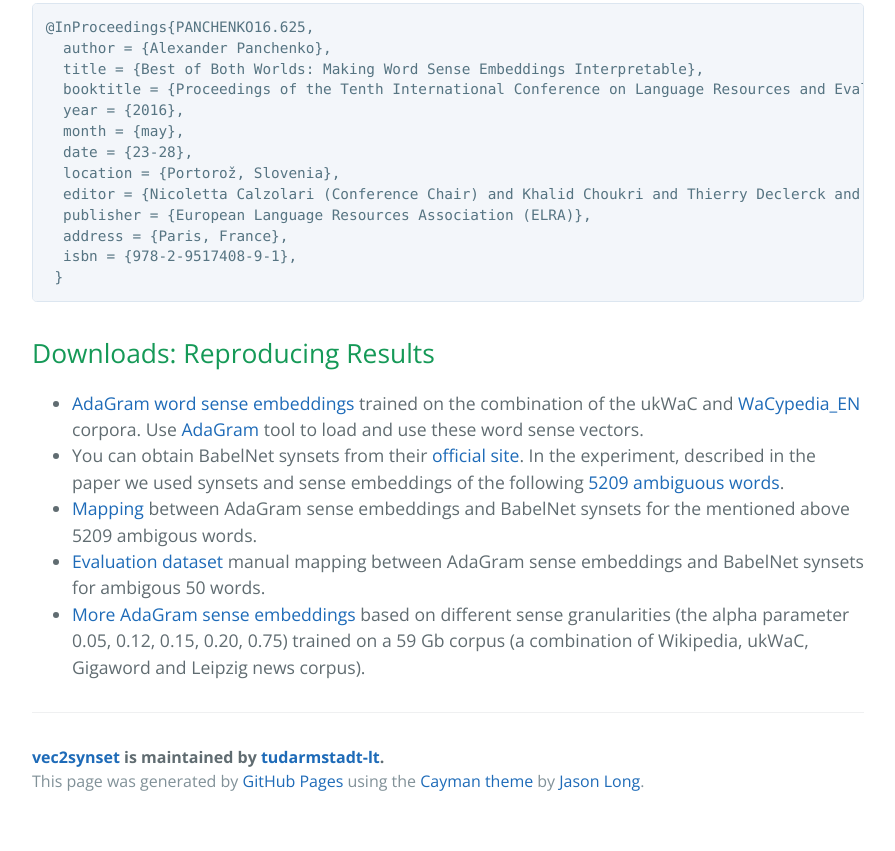
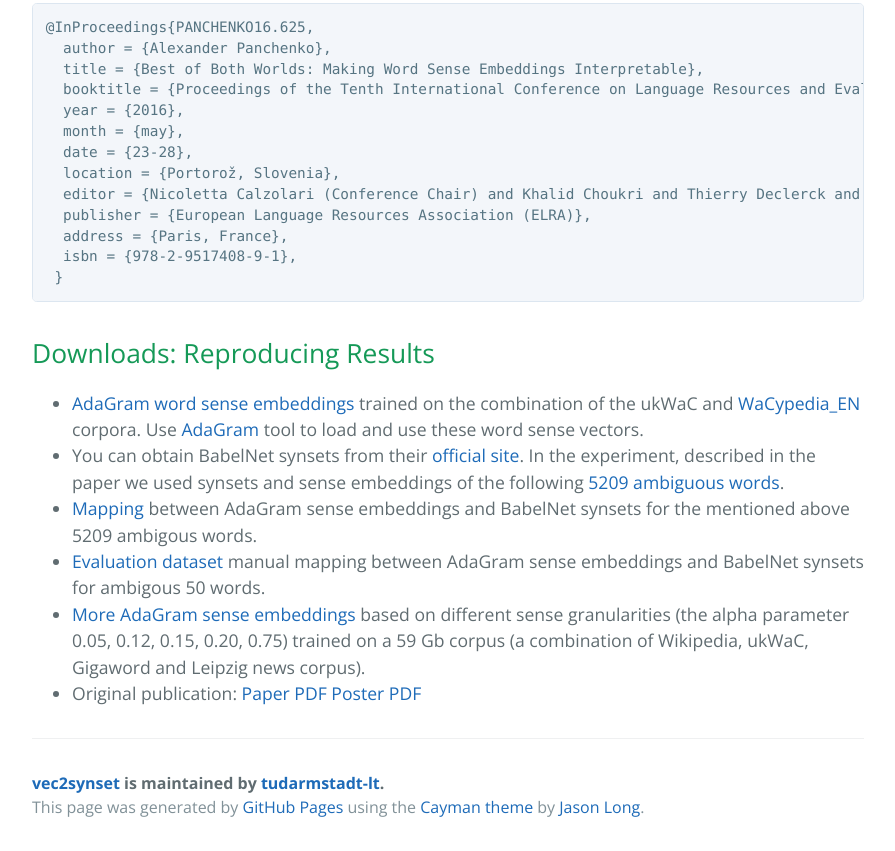
Before and after one commit to tudarmstadt-lt/vec2synset, a plain HTML site: page index.html in a window 1280 px wide. Shown: the part 2036-2887 px from the top of the page, without its empty margins (192-1087 px from the left). Before the commit the page ends 2861 px from the top, so only its background shows below. Drawn offline with nearby package versions, Linux system fonts and the light colour scheme.

```diff
--- a/index.html
+++ b/index.html
@@ -70,6 +70,8 @@
 <a href="https://docs.google.com/spreadsheets/d/1h_R0Ja1sZnFBud0nPPWb9JO6kB_8NfDz76AISo9FWXY/edit?usp=sharing">Evaluation dataset</a> manual mapping between AdaGram sense embeddings and BabelNet synsets for ambigous 50 words.</li>
 <li>
 <a href="http://panchenko.me/data/joint/adagram/">More AdaGram sense embeddings</a> based on different sense granularities (the alpha parameter 0.05, 0.12, 0.15, 0.20, 0.75) trained on a 59 Gb corpus (a combination of Wikipedia, ukWaC, Gigaword and Leipzig news corpus).</li>
+<li>Original publication: <a href="http://www.lrec-conf.org/proceedings/lrec2016/pdf/625_Paper.pdf">Paper PDF</a> <a href="http://panchenko.me/papers/lrec-poster-final.pdf">Poster PDF</a>
+</li>
 </ul>
 
       <footer class="site-footer">
```
Also changed, not shown: params.json (+1 -1 lines).
